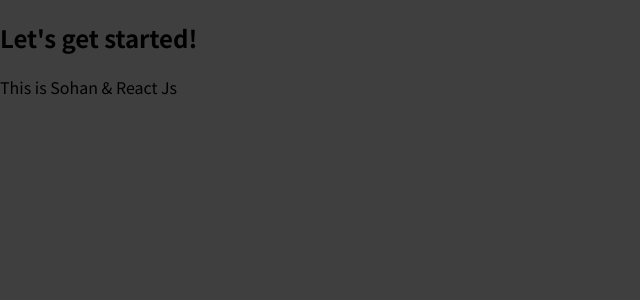
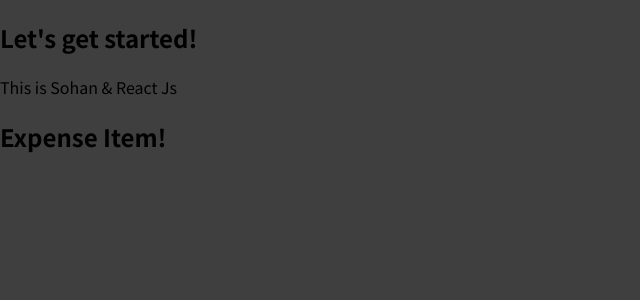
Before and after one commit to ProgrammerSohan/React-JS-Of-Sohan, a JavaScript app in the folder s4/practice-s4/: page / in a window 1280 px wide. Shown: the top 300 px of the page, without its empty margins (0-640 px from the left). Built offline with nearby package versions, Linux system fonts and the light colour scheme.

Commit message:
#4*44-building a 1st custom component

```diff
--- a/s4/practice-s4/src/App.js
+++ b/s4/practice-s4/src/App.js
@@ -1,8 +1,12 @@
+
+import ExpenseItem from "./components/ExpenseItem";
 function App() {
+  document.getElementById('root')
   return (
     <div>
       <h2>Let's get started!</h2>
       <p> This is Sohan & React Js </p>
+      <ExpenseItem> </ExpenseItem>
     </div>
   );
 }
--- /dev/null
+++ b/s4/practice-s4/src/components/ExpenseItem.js
@@ -0,0 +1,6 @@
+function ExpenseItem(){
+
+    return <h2>Expense Item! </h2>
+}
+
+export default ExpenseItem;
```
